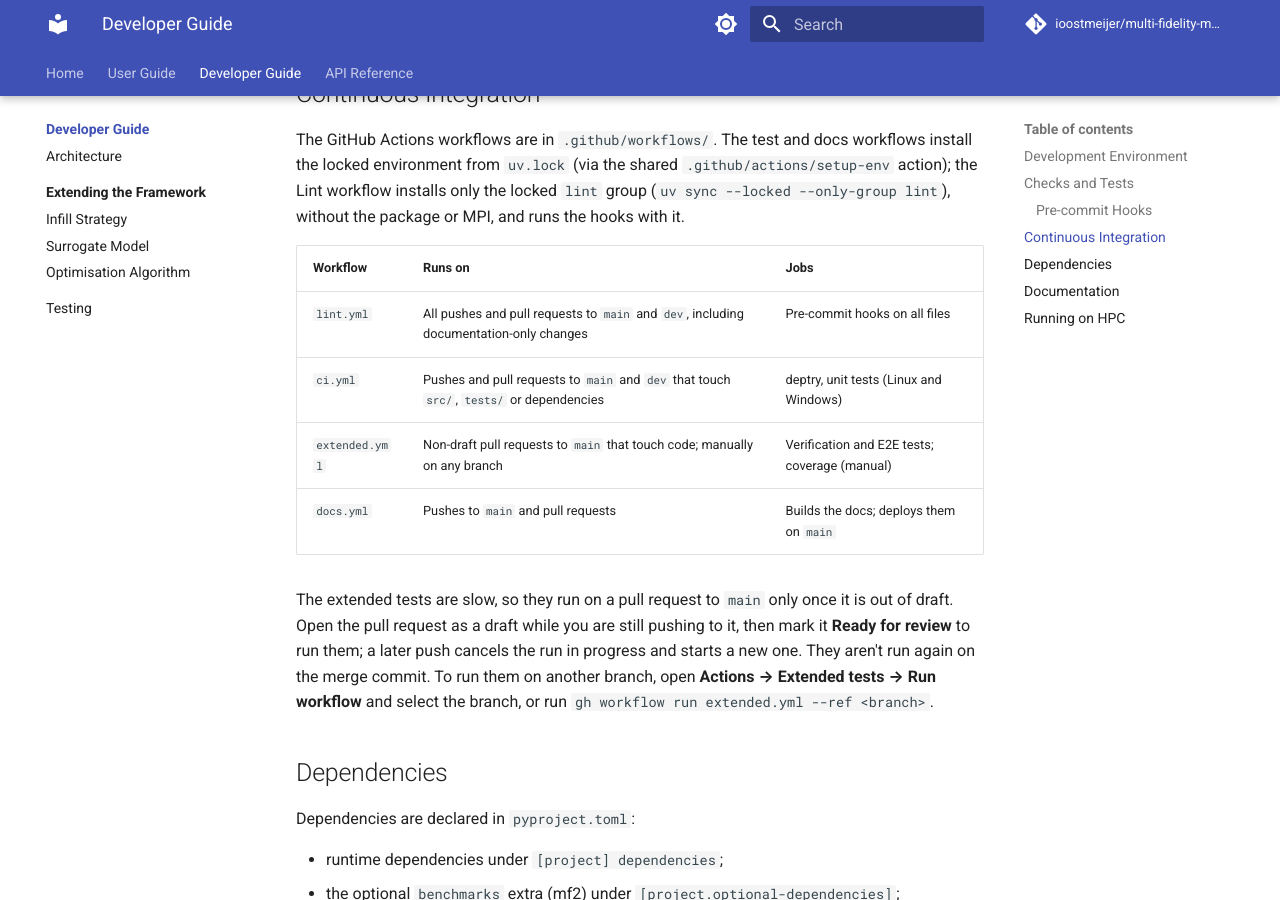
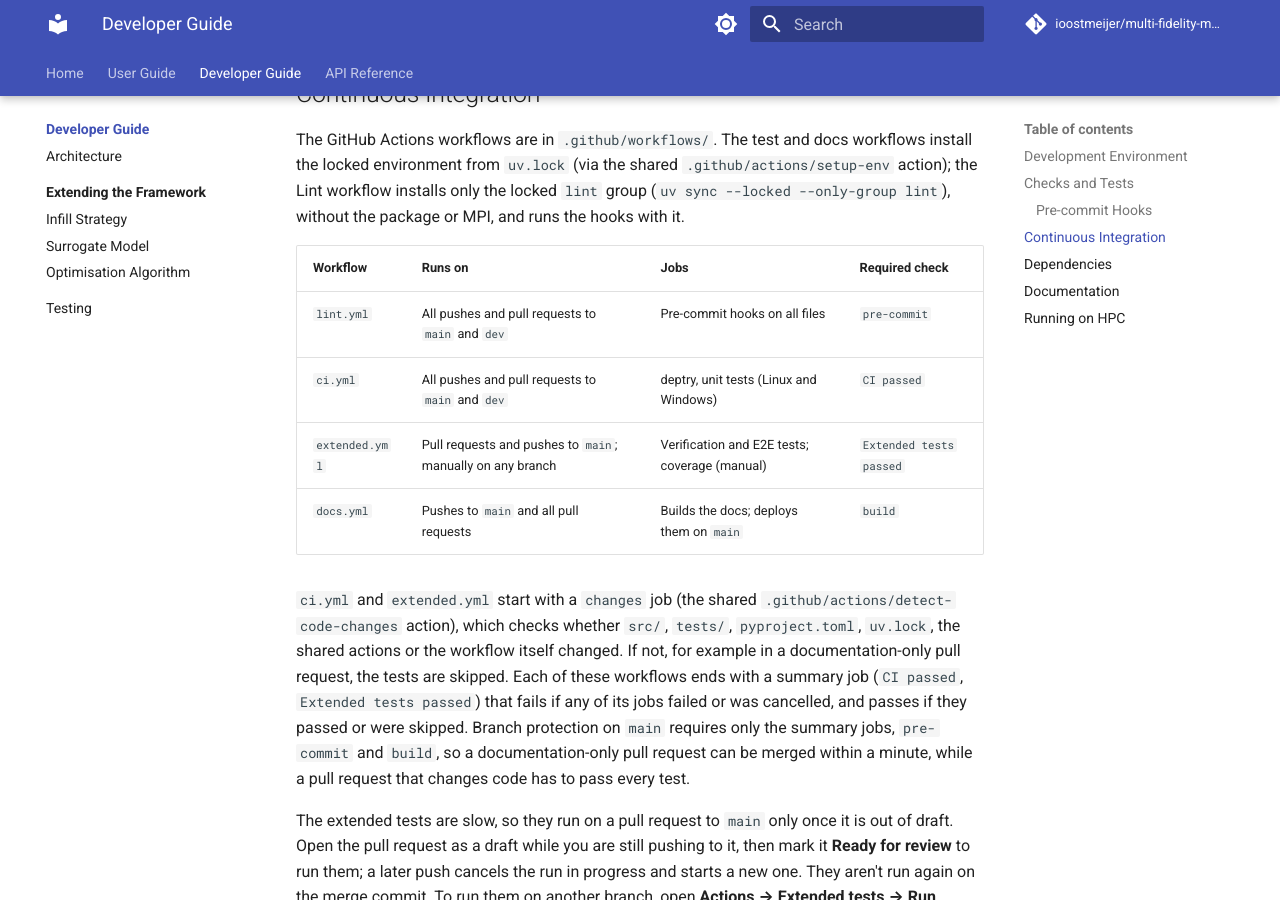
Before and after one commit to ioostmeijer/multi-fidelity-multi-point-sbo, an MkDocs documentation site: the page built from docs/dev/index.md, in a window 1280 px wide and 900 px high, scrolled down 1485 px. Built offline with MkDocs 1.6.1 and Material for MkDocs 9.7.7, drawn with Linux system fonts in a browser that asks for light colours; comment, search, counter and statistics services are not loaded.

Commit message:
Fix extended tests required for PR that do not touch code, while these tests are not run.

```diff
--- a/docs/dev/index.md
+++ b/docs/dev/index.md
@@ -55,12 +55,20 @@ The GitHub Actions workflows are in `.github/workflows/`. The test and docs work
 from `uv.lock` (via the shared `.github/actions/setup-env` action); the Lint workflow installs only the locked `lint`
 group (`uv sync --locked --only-group lint`), without the package or MPI, and runs the hooks with it.
 
-| Workflow       | Runs on                                                                                  | Jobs                                          |
-| -------------- | ---------------------------------------------------------------------------------------- | --------------------------------------------- |
-| `lint.yml`     | All pushes and pull requests to `main` and `dev`, including documentation-only changes   | Pre-commit hooks on all files                 |
-| `ci.yml`       | Pushes and pull requests to `main` and `dev` that touch `src/`, `tests/` or dependencies | deptry, unit tests (Linux and Windows)        |
-| `extended.yml` | Non-draft pull requests to `main` that touch code; manually on any branch                | Verification and E2E tests; coverage (manual) |
-| `docs.yml`     | Pushes to `main` and pull requests                                                       | Builds the docs; deploys them on `main`       |
+| Workflow       | Runs on                                                    | Jobs                                          | Required check          |
+| -------------- | ---------------------------------------------------------- | --------------------------------------------- | ----------------------- |
+| `lint.yml`     | All pushes and pull requests to `main` and `dev`           | Pre-commit hooks on all files                 | `pre-commit`            |
+| `ci.yml`       | All pushes and pull requests to `main` and `dev`           | deptry, unit tests (Linux and Windows)        | `CI passed`             |
+| `extended.yml` | Pull requests and pushes to `main`; manually on any branch | Verification and E2E tests; coverage (manual) | `Extended tests passed` |
+| `docs.yml`     | Pushes to `main` and all pull requests                     | Builds the docs; deploys them on `main`       | `build`                 |
+
+`ci.yml` and `extended.yml` start with a `changes` job (the shared `.github/actions/detect-code-changes` action), which
+checks whether `src/`, `tests/`, `pyproject.toml`, `uv.lock`, the shared actions or the workflow itself changed. If not,
+for example in a documentation-only pull request, the tests are skipped. Each of these workflows ends with a summary job
+(`CI passed`, `Extended tests passed`) that fails if any of its jobs failed or was cancelled, and passes if they passed
+or were skipped. Branch protection on `main` requires only the summary jobs, `pre-commit` and `build`, so a
+documentation-only pull request can be merged within a minute, while a pull request that changes code has to pass every
+test.
 
 The extended tests are slow, so they run on a pull request to `main` only once it is out of draft. Open the pull request
 as a draft while you are still pushing to it, then mark it **Ready for review** to run them; a later push cancels the
```
Also changed, not shown: 2 other files.
